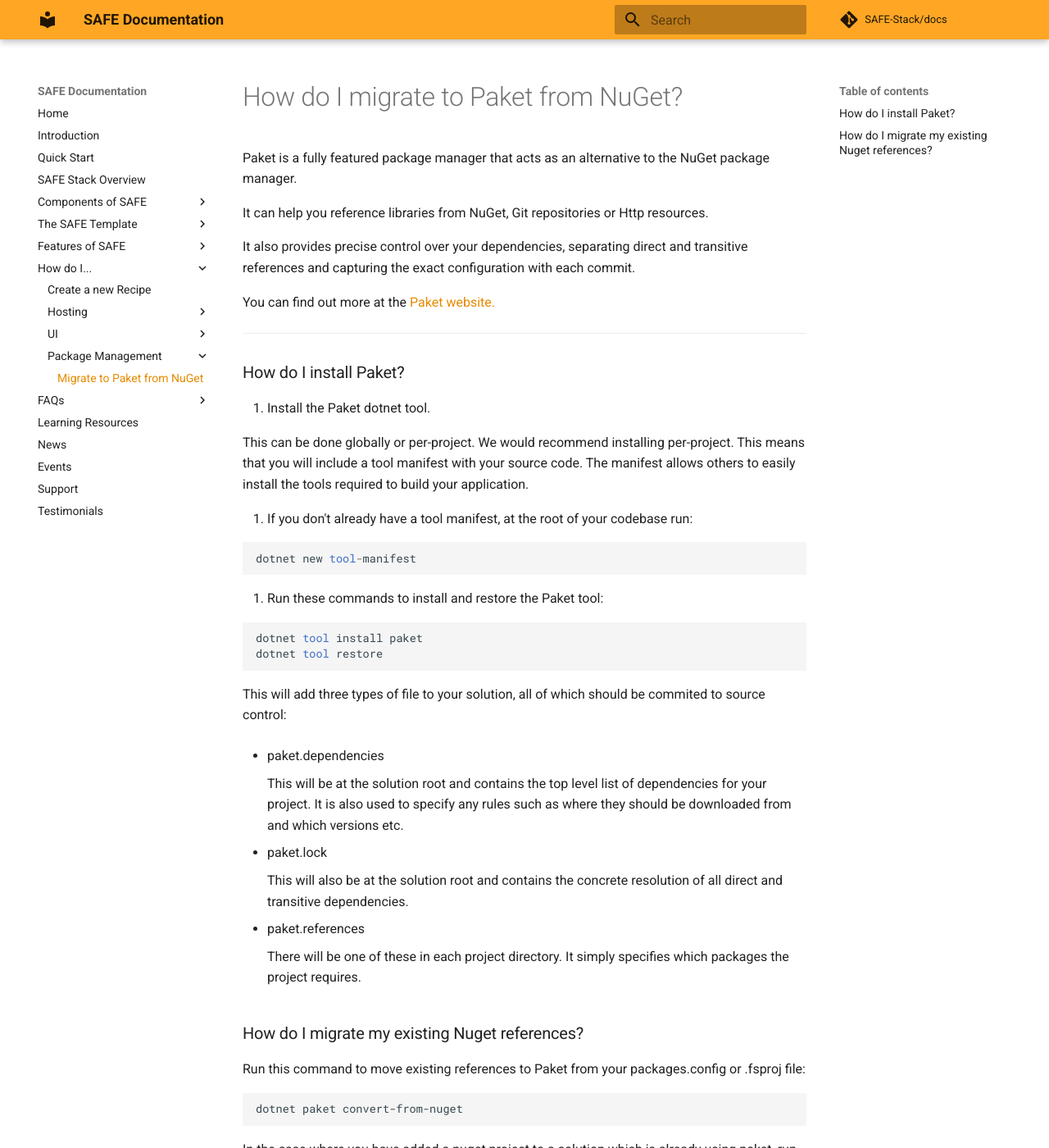
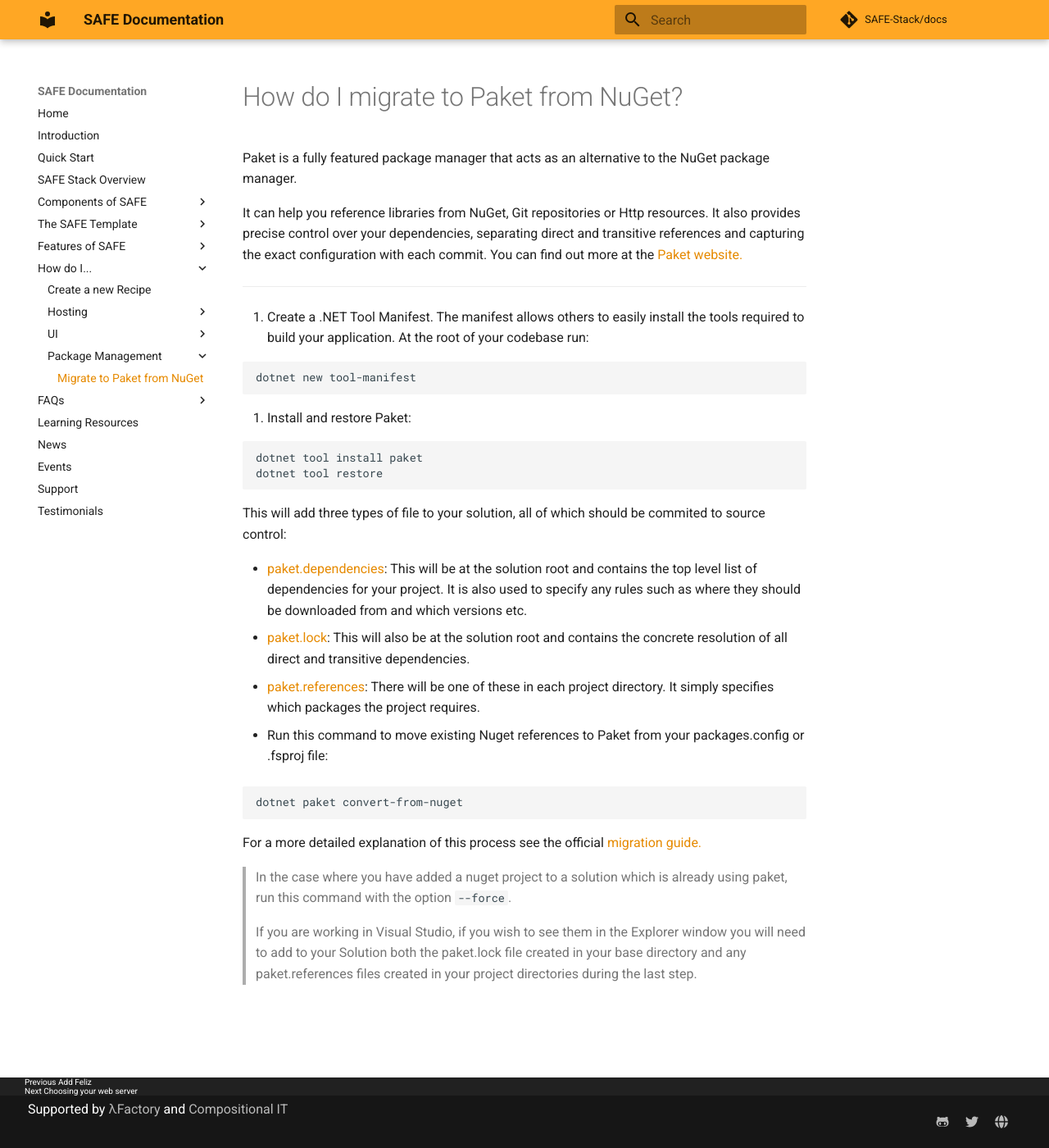
Before and after one commit to SAFE-Stack/docs, an MkDocs documentation site: the page built from docs/recipes/package-management/migrate-to-paket.md, in a window 1280 px wide and 1400 px high. Shown: the whole window at 82% size. Built offline with MkDocs 1.6.1 and Material for MkDocs 9.7.7, drawn with Linux system fonts in a browser that asks for light colours; comment, search, counter and statistics services are not loaded; some of the changed text lies outside the part shown.

Commit message:
Update migrate-to-paket.md

````diff
--- a/docs/recipes/package-management/migrate-to-paket.md
+++ b/docs/recipes/package-management/migrate-to-paket.md
@@ -1,56 +1,34 @@
 # How do I migrate to Paket from NuGet?
 Paket is a fully featured package manager that acts as an alternative to the NuGet package manager.
 
-It can help you reference libraries from NuGet, Git repositories or Http resources.
-
-It also provides precise control over your dependencies, separating direct and transitive references and capturing the exact configuration with each commit.
-
-You can find out more at the [Paket website.](https://fsprojects.github.io/Paket/)
+It can help you reference libraries from NuGet, Git repositories or Http resources. It also provides precise control over your dependencies, separating direct and transitive references and capturing the exact configuration with each commit. You can find out more at the [Paket website.](https://fsprojects.github.io/Paket/)
 
 
 ---
-
-### How do I install Paket?
-
-1. Install the Paket dotnet tool.
-
-This can be done globally or per-project. We would recommend installing per-project. This means that you will include a tool manifest with your source code. The manifest allows others to easily install the tools required to build your application.
-
-2. If you don't already have a tool manifest, at the root of your codebase run:
-```
+1. Create a .NET Tool Manifest. The manifest allows others to easily install the tools required to build your application. At the root of your codebase run:
+```bash
 dotnet new tool-manifest
 ```
 
-3. Run these commands to install and restore the Paket tool:
-```
+2. Install and restore Paket:
+```bash
 dotnet tool install paket
 dotnet tool restore
 ```
 
 This will add three types of file to your solution, all of which should be commited to source control:
 
-- paket.dependencies
+- [paket.dependencies](https://fsprojects.github.io/Paket/dependencies-file.html): This will be at the solution root and contains the top level list of dependencies for your project. It is also used to specify any rules such as where they should be downloaded from and which versions etc.
+- [paket.lock](https://fsprojects.github.io/Paket/lock-file.html): This will also be at the solution root and contains the concrete resolution of all direct and transitive dependencies.
+- [paket.references](https://fsprojects.github.io/Paket/references-files.html): There will be one of these in each project directory. It simply specifies which packages the project requires.
 
-    This will be at the solution root and contains the top level list of dependencies for your project. It is also used to specify any rules such as where they should be downloaded from and which versions etc.
-
-- paket.lock
-
-    This will also be at the solution root and contains the concrete resolution of all direct and transitive dependencies.
-
-- paket.references
-
-    There will be one of these in each project directory. It simply specifies which packages the project requires.
-
-
-### How do I migrate my existing Nuget references?
-
-Run this command to move existing references to Paket from your packages.config or .fsproj file:
-```
+3. Run this command to move existing Nuget references to Paket from your packages.config or .fsproj file:
+```bash
 dotnet paket convert-from-nuget
 ```
 
-In the case where you have added a nuget project to a solution which is already using paket, run this command with the option --force.
+For a more detailed explanation of this process see the official [migration guide.](https://fsprojects.github.io/Paket/convert-from-nuget-tutorial.html)
 
-If you are working in Visual Studio, you will need to add to your Solution both the paket.lock file created in your base directory and any paket.references files created in your project directories during the last step if you wish to see them in the Explorer window.
+> In the case where you have added a nuget project to a solution which is already using paket, run this command with the option `--force`.
 
-For a more detailed explanation of this process see the official [migration guide.](https://fsprojects.github.io/Paket/convert-from-nuget-tutorial.html)
+> If you are working in Visual Studio, if you wish to see them in the Explorer window you will need to add to your Solution both the paket.lock file created in your base directory and any paket.references files created in your project directories during the last step.
````
